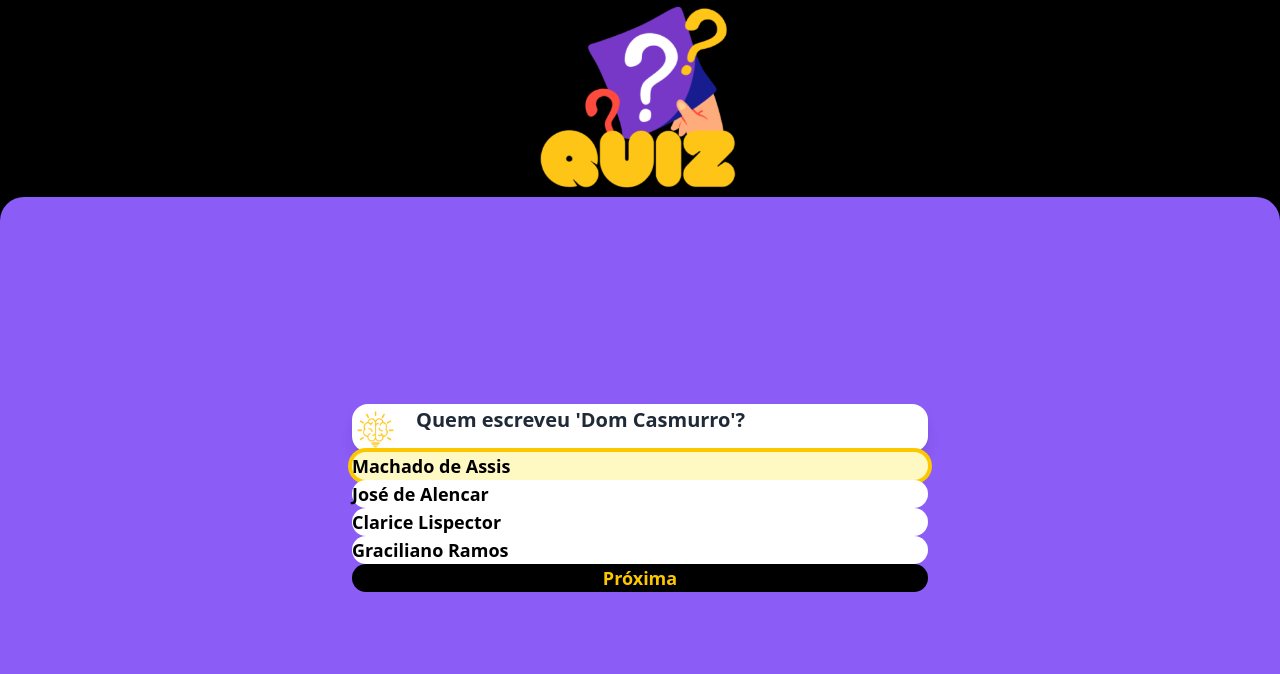
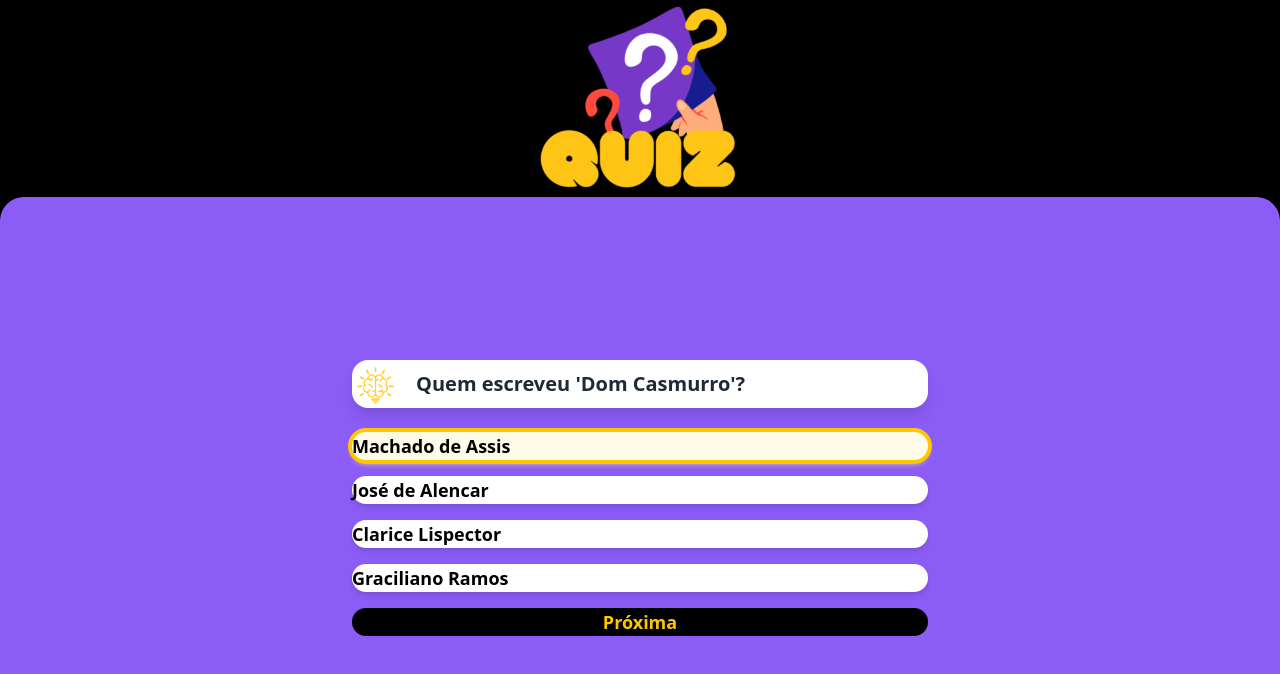
Before and after one commit to MateusARJ/AtividadePW-Quiz-, a React (Vite) app: page /quiz in a window 1280 px wide. Both pictures are taken after a click on the button "Machado de Assis". Shown: the top 674 px of the page. Built offline with nearby package versions, Linux system fonts and the light colour scheme.

Commit message:
Fix: reorganização dos botões na pagina quiz

```diff
--- a/index.html
+++ b/index.html
@@ -2,9 +2,9 @@
 <html lang="en">
   <head>
     <meta charset="UTF-8">
-    <link rel="icon" type="image/svg+xml" href="/favicon.svg">
+    <link rel="icon" type="image/svg+xml" href="/logoQuiz.png">
     <meta name="viewport" content="width=device-width, initial-scale=1.0">
-    <title>atividadepw-quiz</title>
+    <title>Quiz PW</title>
   </head>
   <body>
     <div id="root"></div>
--- a/src/pages/quiz.tsx
+++ b/src/pages/quiz.tsx
@@ -71,9 +71,10 @@ const Quiz = () => {
     </div>
 
     <div className="flex-1 bg-quiz-purple rounded-t-3xl p-4 md:p-8 flex items-center justify-center">
-        <div className="max-w-xl w-full">
-          <div className="bg-white rounded-2xl p-4 md:p-6 mb-8 md:mb-12 shadow-lg">
-            <div className="flex items-start gap-3 md:gap-4">
+      <div className="max-w-xl w-full flex flex-col gap-6">
+
+        <div className="bg-white rounded-2xl p-4 md:p-6 shadow-lg">
+          <div className="flex items-center gap-3 md:gap-4">
             <img
               src="/traced-brain.png"
               alt="Brain Icon"
@@ -85,34 +86,39 @@ const Quiz = () => {
           </div>
         </div>
 
-          <div className="space-y-3 md:space-y-4">
-            {currentQuestion.options.map((option: string, index: number) => (
+        <div className="flex flex-col gap-3 md:gap-4">
+          {currentQuestion.options.map((option: string, index: number) => {
+            const isSelected = selectedAnswer === option;
+
+            return (
               <button
                 key={index}
                 onClick={() => handleAnswerSelect(option)}
-                className={`w-full text-left p-3 md:p-4 rounded-xl md:rounded-2xl font-bold text-base md:text-lg transition-all bg-white text-black hover:bg-gray-100 ${
-                  selectedAnswer === option
-                    ? 'ring-4 ring-yellow-400 bg-yellow-100'
-                    : ''
+                className={`w-full text-left px-5 py-4 rounded-2xl font-bold text-base md:text-lg transition-all duration-200 bg-white text-black shadow-md hover:shadow-xl hover:-translate-y-0.5 ${
+                  isSelected
+                    ? 'ring-4 ring-yellow-400 bg-yellow-50 shadow-yellow-200'
+                    : 'hover:bg-gray-50'
                 }`}
               >
                 {option}
               </button>
-            ))}
-          </div>
+            );
+          })}
 
           {selectedAnswer && (
             <button
               onClick={handleNext}
-              className="w-full mt-6 md:mt-8 py-3 md:py-4 bg-black text-yellow-400 font-bold text-base md:text-lg rounded-xl md:rounded-2xl hover:bg-gray-900 transition-all"
+              className="w-full py-3 md:py-4 bg-black text-yellow-400 font-bold text-base md:text-lg rounded-xl md:rounded-2xl hover:bg-gray-100 transition-all"
             >
               {currentQuestionIndex + 1 === questions.length ? 'Finalizar' : 'Próxima'}
             </button>
           )}
         </div>
+
       </div>
     </div>
-  );
-};
+  </div>
+)
+}
 
 export default Quiz;
```
Lines whose indentation alone changed are shown as unchanged.
